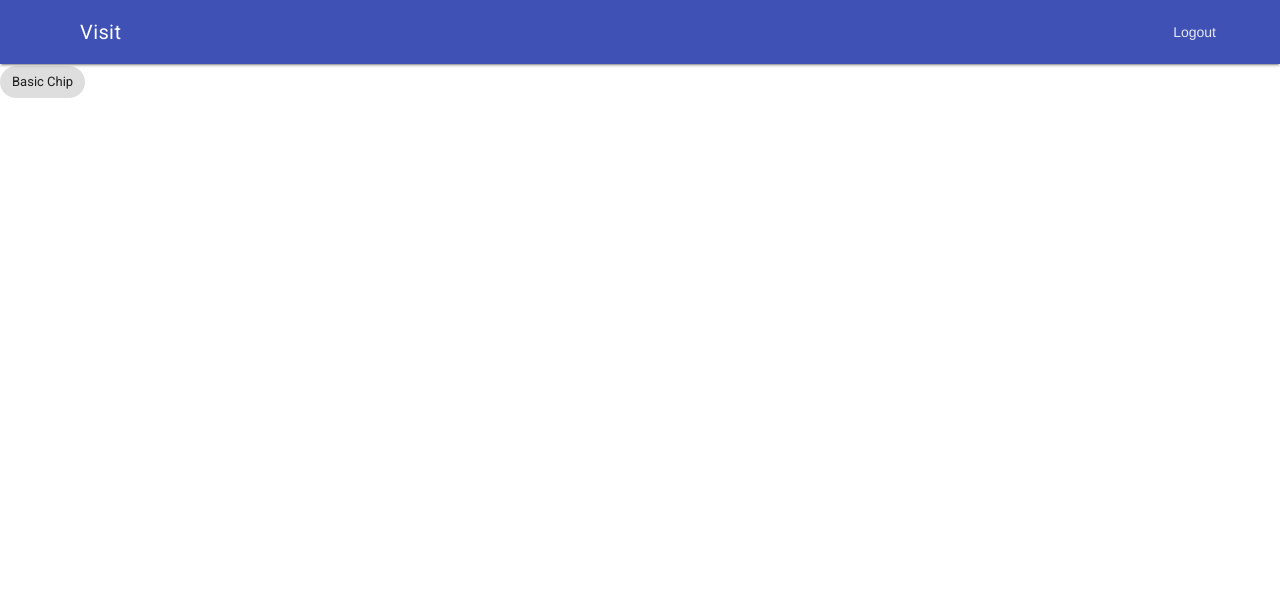
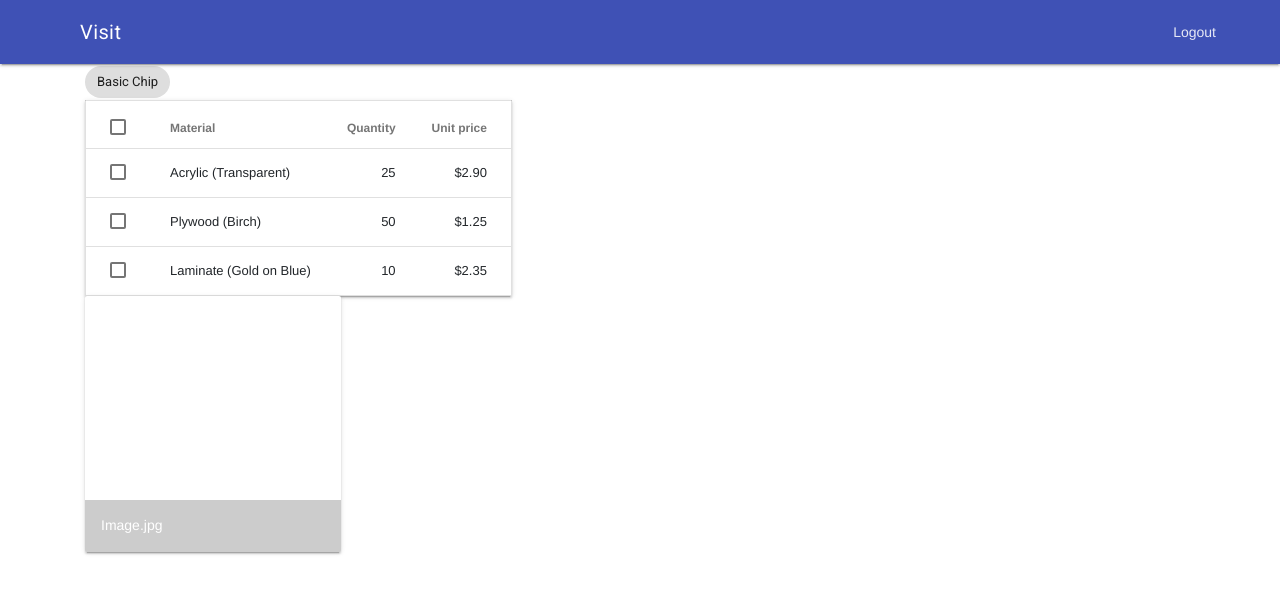
Before and after one commit to forcehandler/MaterialLearn, a plain HTML site: page html/index.html in a window 1280 px wide. Drawn offline with nearby package versions, Linux system fonts and the light colour scheme.

Commit message:
added material table, materialize and bootstrap examples

```diff
--- a/html/index.html
+++ b/html/index.html
@@ -4,9 +4,30 @@
     <meta charset="UTF-8">
     <title>Title</title>
 
+    <link rel="stylesheet" href="https://maxcdn.bootstrapcdn.com/bootstrap/4.0.0/css/bootstrap.min.css">
     <link rel="stylesheet" href="https://fonts.googleapis.com/icon?family=Material+Icons">
     <link rel="stylesheet" href="https://code.getmdl.io/1.3.0/material.indigo-pink.min.css">
     <link rel="stylesheet" href="http://fonts.googleapis.com/css?family=Roboto:300,400,500,700" type="text/css">
+
+    <!-- Image card -->
+    <style>
+        .demo-card-image.mdl-card {
+            width: 256px;
+            height: 256px;
+            /*background: url('../assets/demos/image_card.jpg') center / cover;*/
+        }
+        .demo-card-image > .mdl-card__actions {
+            height: 52px;
+            padding: 16px;
+            background: rgba(0, 0, 0, 0.2);
+        }
+        .demo-card-image__filename {
+            color: #fff;
+            font-size: 14px;
+            font-weight: 500;
+        }
+    </style>
+
 
     <script defer src="https://code.getmdl.io/1.3.0/material.min.js"></script>
 </head>
@@ -39,7 +60,7 @@
              <a class="mdl-navigation__link" href="">Link</a>-->
         </nav>
     </div>
-    <main class="mdl-layout__content">
+    <main class="mdl-layout__content container">
         <div class="page-content"><!-- Your content goes here -->
 
             <!--&lt;!&ndash; Accent-colored raised button with ripple &ndash;&gt;
@@ -55,13 +76,67 @@
             <!--<div class="mdl-spinner mdl-js-spinner is-active"></div>-->
 
             <!-- Basic Chip -->
-            <span class="mdl-chip">
+            <span id="item1" class="mdl-chip">
                 <span class="mdl-chip__text">Basic Chip</span>
             </span>
+
+            <!--<div class="row">
+                <div class="col-md-2"></div>
+                <div class="col-md-8">-->
+                    <table class="mdl-data-table mdl-js-data-table mdl-data-table--selectable mdl-shadow--2dp">
+                        <thead>
+                        <tr>
+                            <th class="mdl-data-table__cell--non-numeric">Material</th>
+                            <th>Quantity</th>
+                            <th>Unit price</th>
+                        </tr>
+                        </thead>
+                        <tbody>
+                        <tr>
+                            <td class="mdl-data-table__cell--non-numeric">Acrylic (Transparent)</td>
+                            <td>25</td>
+                            <td>$2.90</td>
+                        </tr>
+                        <tr>
+                            <td class="mdl-data-table__cell--non-numeric">Plywood (Birch)</td>
+                            <td>50</td>
+                            <td>$1.25</td>
+                        </tr>
+                        <tr>
+                            <td class="mdl-data-table__cell--non-numeric">Laminate (Gold on Blue)</td>
+                            <td>10</td>
+                            <td>$2.35</td>
+                        </tr>
+                        </tbody>
+                    </table>
+                <!--</div>
+                <div class="col-md-2"></div>
+            </div>-->
+
+
+            <div class="demo-card-image mdl-card mdl-shadow--2dp">
+                <div class="mdl-card__title mdl-card--expand"></div>
+                <div class="mdl-card__actions">
+                    <span class="demo-card-image__filename">Image.jpg</span>
+                </div>
+            </div>
+
+
         </div>
     </main>
 </div>
 
 
+<script type="text/javascript" src="https://code.jquery.com/jquery-3.2.1.min.js"></script>
+
+<script type="text/javascript">
+    $(function(){
+        $('#item1').click(function(){
+            //window.alert('clicked');
+            window.location.href = "hello.html";
+        });
+        $("#hello").text("Narrow");
+    });
+</script>
 </body>
 </html>
```
Also changed, not shown: bootstrap.html (added, +110 -0 lines), html/Hello.html (added, +10 -0 lines), html/materialize.html (+0 -9 lines).
